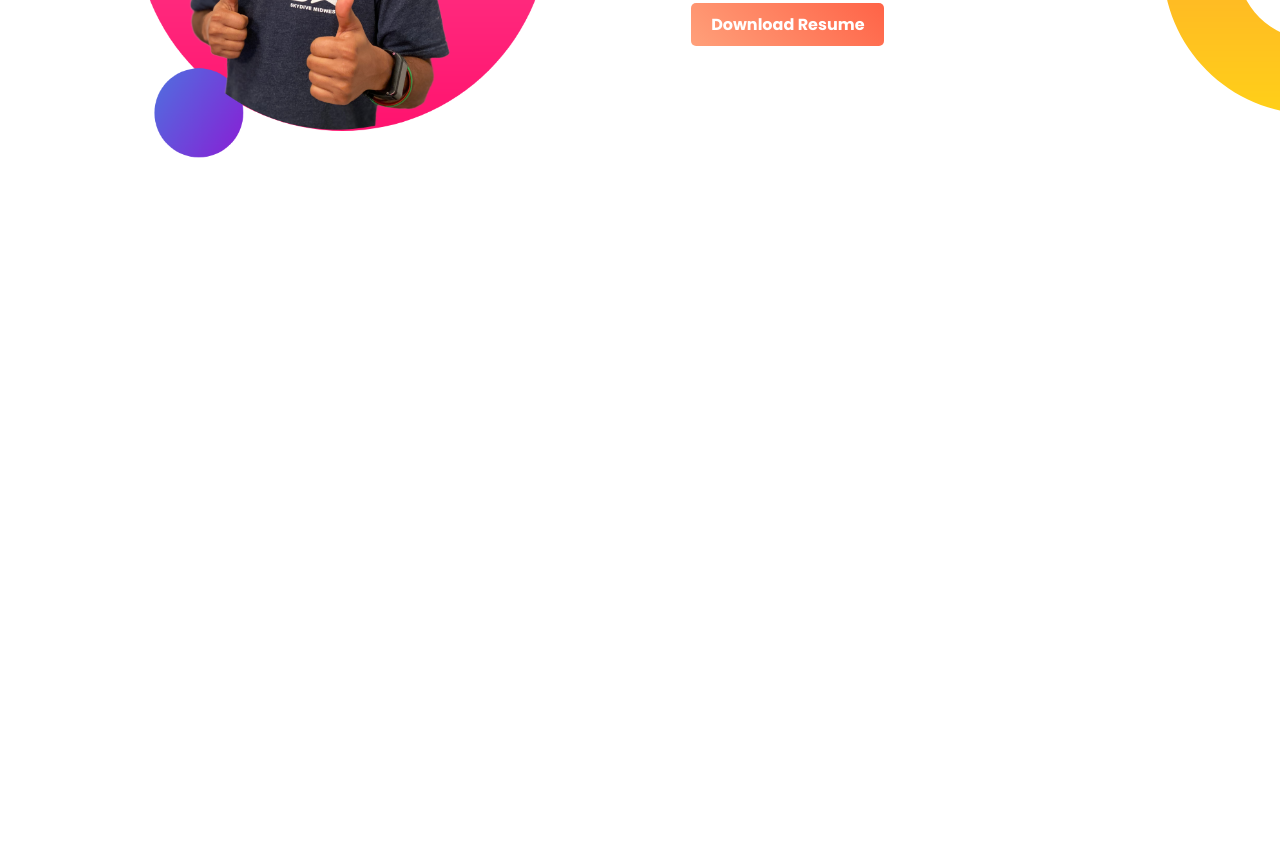
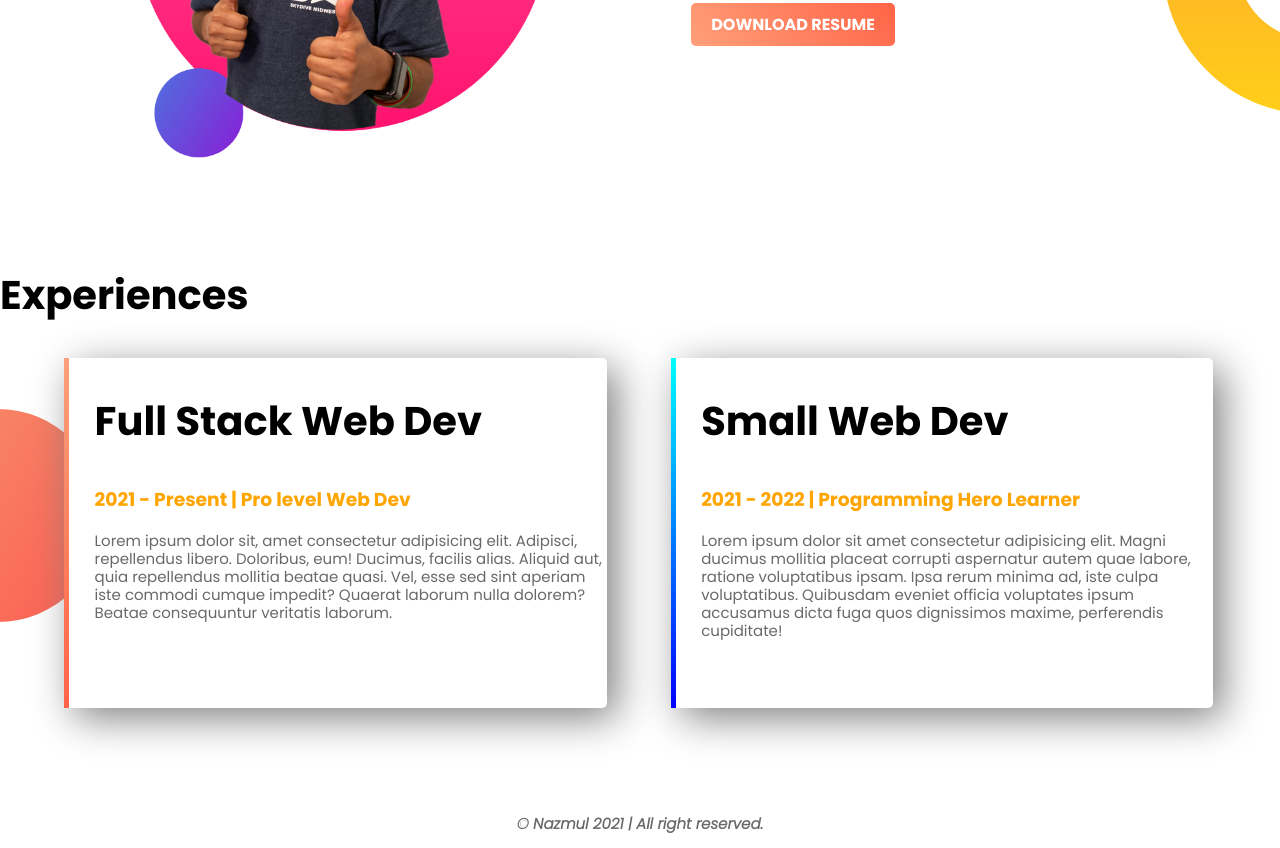
Before and after one commit to developernazmul900177/4-web-portfolio, a plain HTML site: page index.html in a window 1280 px wide. Shown: the part 835-1683 px from the top of the page. Before the commit the page ends 1100 px from the top, so only its background shows below. Drawn offline with Linux system fonts and the light colour scheme.

Commit message:
Project Complete

```diff
--- a/index.html
+++ b/index.html
@@ -53,6 +53,33 @@
 
         </div>
     </section>
+    <section class="third-section">
+        <h2>Experiences</h2>
+        <div id="first" class=" half-width single-experience">
+            <h2>Full Stack Web Dev</h2>
+            <h3 class="name-heighlight">2021 - Present | Pro level Web Dev</h3>
+            <p>Lorem ipsum dolor sit, amet consectetur adipisicing elit. Adipisci, repellendus libero. Doloribus,
+                eum!
+                Ducimus, facilis alias. Aliquid aut, quia repellendus mollitia beatae quasi. Vel, esse sed sint
+                aperiam
+                iste commodi cumque impedit? Quaerat laborum nulla dolorem? Beatae consequuntur veritatis laborum.
+            </p>
+        </div>
+        <div id="second" class=" half-width single-experience">
+            <h2>Small Web Dev</h2>
+            <h3 class="name-heighlight">2021 - 2022 | Programming Hero Learner</h3>
+            <p>Lorem ipsum dolor sit amet consectetur adipisicing elit. Magni ducimus mollitia placeat corrupti
+                aspernatur autem quae labore, ratione voluptatibus ipsam. Ipsa rerum minima ad, iste culpa
+                voluptatibus.
+                Quibusdam eveniet officia voluptates ipsum accusamus dicta fuga quos dignissimos maxime, perferendis
+                cupiditate!
+            </p>
+        </div>
+    </section>
+    <footer>
+        <p>&copy; Nazmul 2021 | All right reserved.
+        </p>
+    </footer>
 </body>
 
 </html>
--- a/style.css
+++ b/style.css
@@ -43,6 +43,7 @@ section{
     color: #fff;
     font-weight: 700;
     margin-top: 30px;
+    text-transform: uppercase;
 
 }
 .second-section{
@@ -50,3 +51,33 @@ section{
     background-repeat: no-repeat;
     background-position: right;
 }
+.single-experience{
+    box-shadow: 10px 10px 40px gray;
+    border-radius: 5px;
+    height: 70%;
+    background-color: #fff;
+
+}
+.third-section{
+    background-image: url("images/exp-bg.png");
+    background-repeat: no-repeat;
+    background-position: left;
+
+}
+.third-section #first{
+    border-left: 5px solid;
+    border-image:linear-gradient(180deg,lightSalmon, tomato);
+    border-image-slice: 1;
+}
+.third-section #second{
+    border-left: 5px solid;
+    border-image:linear-gradient(180deg,cyan,blue);
+    border-image-slice: 1;
+}
+footer{
+
+    font-size: 12px;
+    text-align: center;
+    font-weight: 700;
+    font-style: italic;
+}
```
